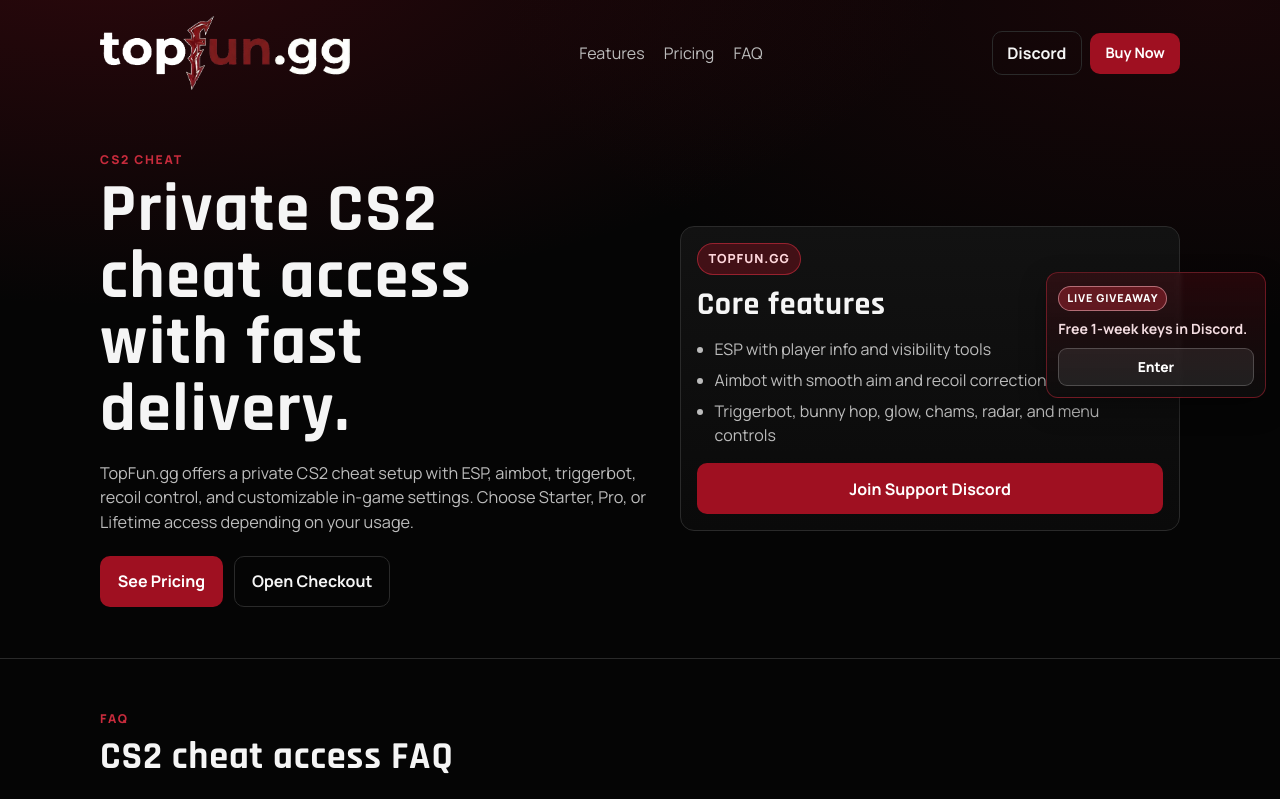
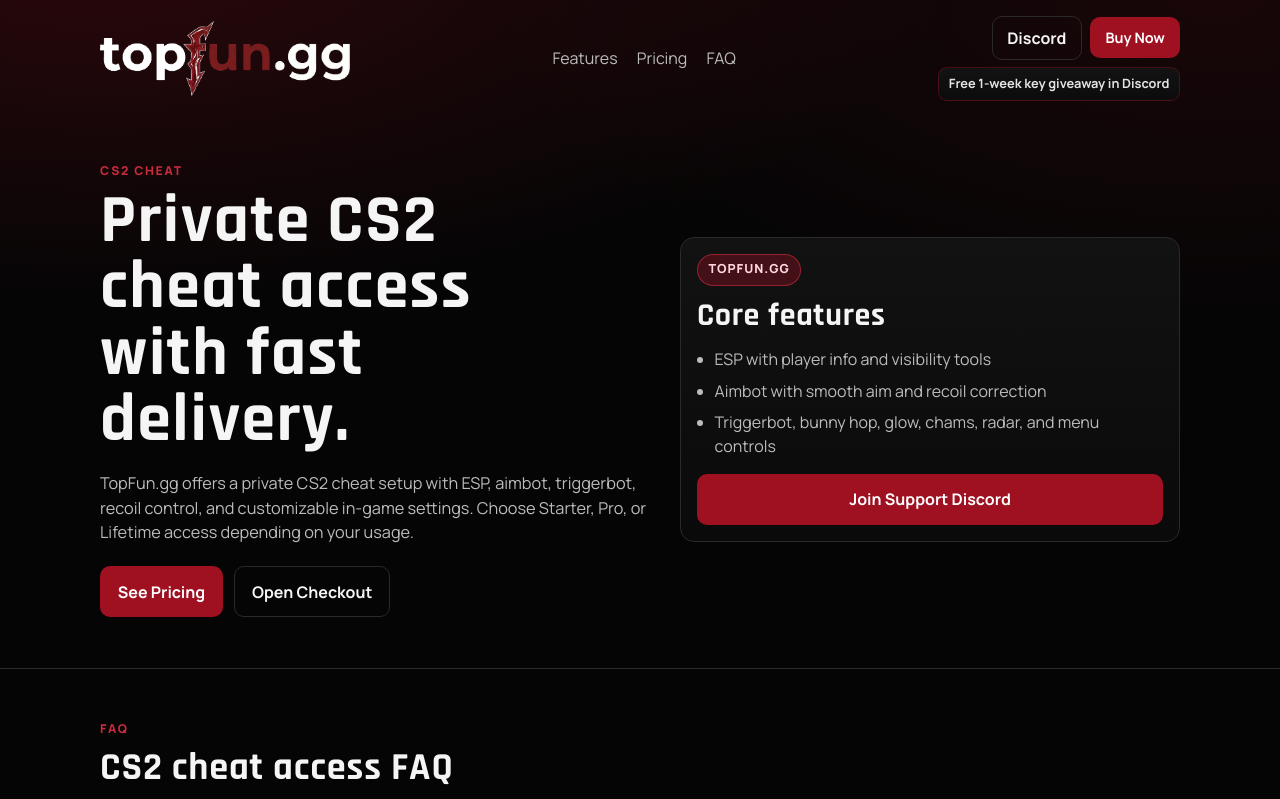
Before and after one commit to jettsgit321/topfun-website, a website: page cs2-cheat.html in a window 1280 px wide. Shown: the top 799 px of the page. Drawn offline with Linux system fonts and the light colour scheme.

Commit message:
Refine CS2 giveaway banner placement in nav

```diff
--- a/cs2-cheat.html
+++ b/cs2-cheat.html
@@ -32,12 +32,6 @@
   </script>
 </head>
 <body>
-  <aside class="side-giveaway" aria-label="Discord Giveaway">
-    <p class="side-giveaway-kicker">Live Giveaway</p>
-    <p class="side-giveaway-copy">Free 1-week keys in Discord.</p>
-    <a href="https://discord.gg/NmSn7dqPC8" class="side-giveaway-link" target="_blank" rel="noopener noreferrer">Enter</a>
-  </aside>
-
   <header class="hero">
     <nav class="nav container">
       <a href="/" class="logo-link" aria-label="TopFun home">
@@ -48,9 +42,14 @@
         <a href="/#pricing">Pricing</a>
         <a href="/#faq">FAQ</a>
       </div>
-      <div class="nav-actions">
-        <a href="https://discord.gg/NmSn7dqPC8" class="discord-link" target="_blank" rel="noopener noreferrer">Discord</a>
-        <a href="/#checkout" class="btn btn-small">Buy Now</a>
+      <div class="cs2-nav-cta">
+        <div class="nav-actions">
+          <a href="https://discord.gg/NmSn7dqPC8" class="discord-link" target="_blank" rel="noopener noreferrer">Discord</a>
+          <a href="/#checkout" class="btn btn-small">Buy Now</a>
+        </div>
+        <a href="https://discord.gg/NmSn7dqPC8" class="cs2-nav-giveaway" target="_blank" rel="noopener noreferrer">
+          Free 1-week key giveaway in Discord
+        </a>
       </div>
     </nav>
 
--- a/styles.css
+++ b/styles.css
@@ -108,63 +108,38 @@ body {
   padding-top: 2.8rem;
 }
 
-.side-giveaway {
-  position: fixed;
-  right: 14px;
-  top: 34%;
-  z-index: 40;
-  width: min(220px, 28vw);
-  border: 1px solid rgba(199, 43, 60, 0.46);
-  border-radius: 12px;
-  background: linear-gradient(180deg, rgba(159, 16, 33, 0.2), rgba(13, 13, 13, 0.95));
-  backdrop-filter: blur(2px);
-  padding: 0.7rem;
-  box-shadow: 0 10px 26px rgba(0, 0, 0, 0.34);
+.cs2-nav-cta {
+  display: flex;
+  flex-direction: column;
+  align-items: stretch;
+  gap: 0.45rem;
 }
 
-.side-giveaway-kicker {
-  margin: 0;
-  display: inline-flex;
-  border: 1px solid rgba(255, 186, 197, 0.52);
-  border-radius: 999px;
-  background: rgba(199, 43, 60, 0.38);
-  color: #fff;
-  text-transform: uppercase;
-  letter-spacing: 0.08em;
-  font-size: 0.68rem;
-  font-weight: 800;
-  padding: 0.22rem 0.5rem;
+.cs2-nav-cta .nav-actions {
+  justify-content: flex-end;
 }
 
-.side-giveaway-copy {
-  margin: 0.5rem 0 0;
-  color: #f3dce0;
-  font-weight: 700;
-  line-height: 1.35;
-  font-size: 0.88rem;
-}
-
-.side-giveaway-link {
-  margin-top: 0.6rem;
+.cs2-nav-giveaway {
   display: inline-flex;
   align-items: center;
   justify-content: center;
-  width: 100%;
+  min-height: 34px;
+  border: 1px solid rgba(159, 16, 33, 0.4);
   border-radius: 9px;
-  border: 1px solid rgba(255, 255, 255, 0.2);
-  color: #fff;
+  background: linear-gradient(180deg, rgba(20, 20, 20, 0.92), rgba(13, 13, 13, 0.92));
+  color: #e3e3e3;
   text-decoration: none;
-  font-size: 0.86rem;
-  font-weight: 800;
-  padding: 0.5rem 0.7rem;
-  background: rgba(255, 255, 255, 0.08);
-  transition: transform 180ms ease, background-color 180ms ease, border-color 180ms ease;
+  font-size: 0.8rem;
+  font-weight: 700;
+  padding: 0.4rem 0.6rem;
+  white-space: nowrap;
+  transition: border-color 180ms ease, color 180ms ease, background-color 180ms ease;
 }
 
-.side-giveaway-link:hover {
-  transform: translateY(-1px);
-  background: rgba(255, 255, 255, 0.14);
-  border-color: rgba(255, 255, 255, 0.36);
+.cs2-nav-giveaway:hover {
+  border-color: rgba(199, 43, 60, 0.72);
+  color: #fff;
+  background: linear-gradient(180deg, rgba(35, 19, 21, 0.95), rgba(18, 11, 12, 0.95));
 }
 
 .giveaway-banner {
@@ -560,11 +535,19 @@ select:focus {
 }
 
 @media (max-width: 860px) {
-  .side-giveaway {
-    position: static;
-    width: min(1080px, 92vw);
-    margin: 0.7rem auto 0;
-    box-shadow: none;
+  .cs2-nav-cta {
+    width: 100%;
+  }
+
+  .cs2-nav-cta .nav-actions {
+    width: 100%;
+    justify-content: flex-start;
+  }
+
+  .cs2-nav-giveaway {
+    width: fit-content;
+    max-width: 100%;
+    white-space: normal;
   }
 
   .giveaway-banner {
```
